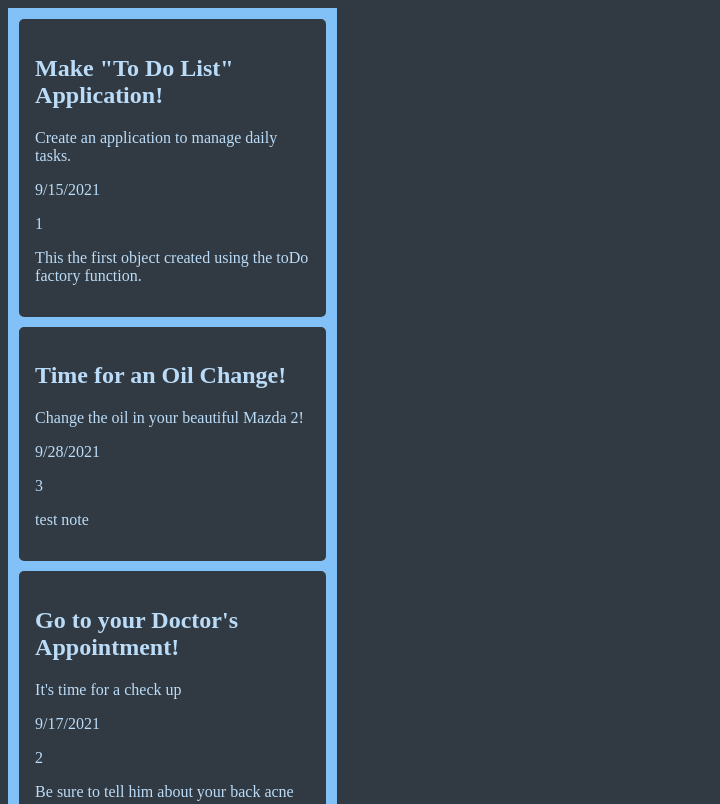
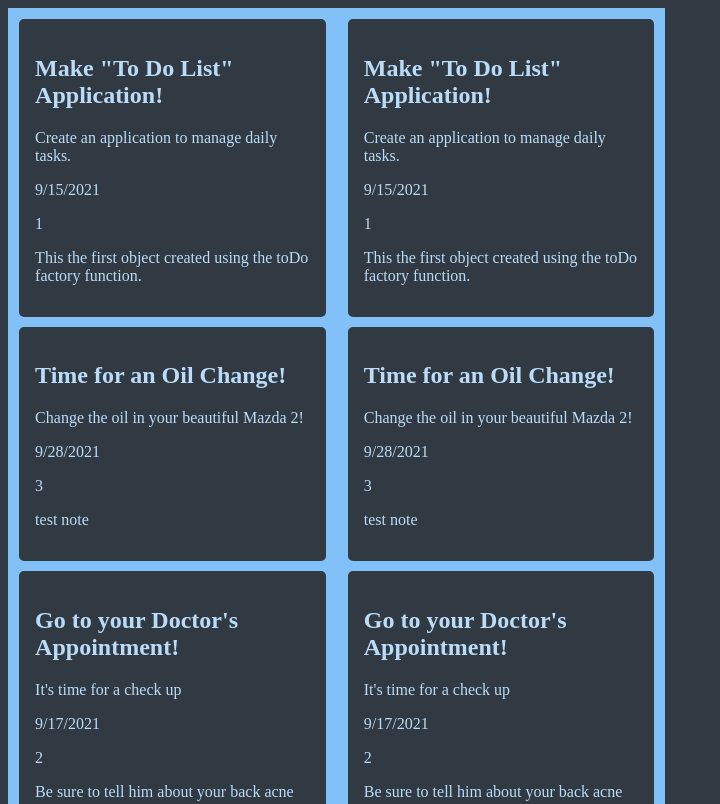
Before and after one commit to dstock3/toDoList, a website built with webpack: page dist/index.html in a window 1280 px wide. Shown: the top 804 px of the page, without its empty margins (0-720 px from the left). Built offline with nearby package versions, Linux system fonts and the light colour scheme.

Commit message:
Set body to flex display. Added second project to test functionality.

```diff
--- a/src/index.js
+++ b/src/index.js
@@ -62,6 +62,7 @@ function removeChildren(parent) {
 let body = document.getElementsByTagName("body")[0];
 
 let project = elementBuilder("div", "project", body);
+let project2 = elementBuilder("div", "project", body);
 
 function toDoBuilder(task, parent) {
   let elementArray = [];
@@ -107,3 +108,5 @@ const listBuilder = (toDoArray, parent) => {
 
 
 let newProject = listBuilder(toDoList, project)
+
+let secondProject = listBuilder(toDoList, project2)
--- a/src/style.css
+++ b/src/style.css
@@ -1,6 +1,8 @@
 body {
     background-color: rgb(49, 58, 66);
     color: rgb(187, 220, 248);
+    display: flex;
+    flex-direction: row;
 }
 
 .project {
```
Also changed, not shown: dist/index.bundle.js.
